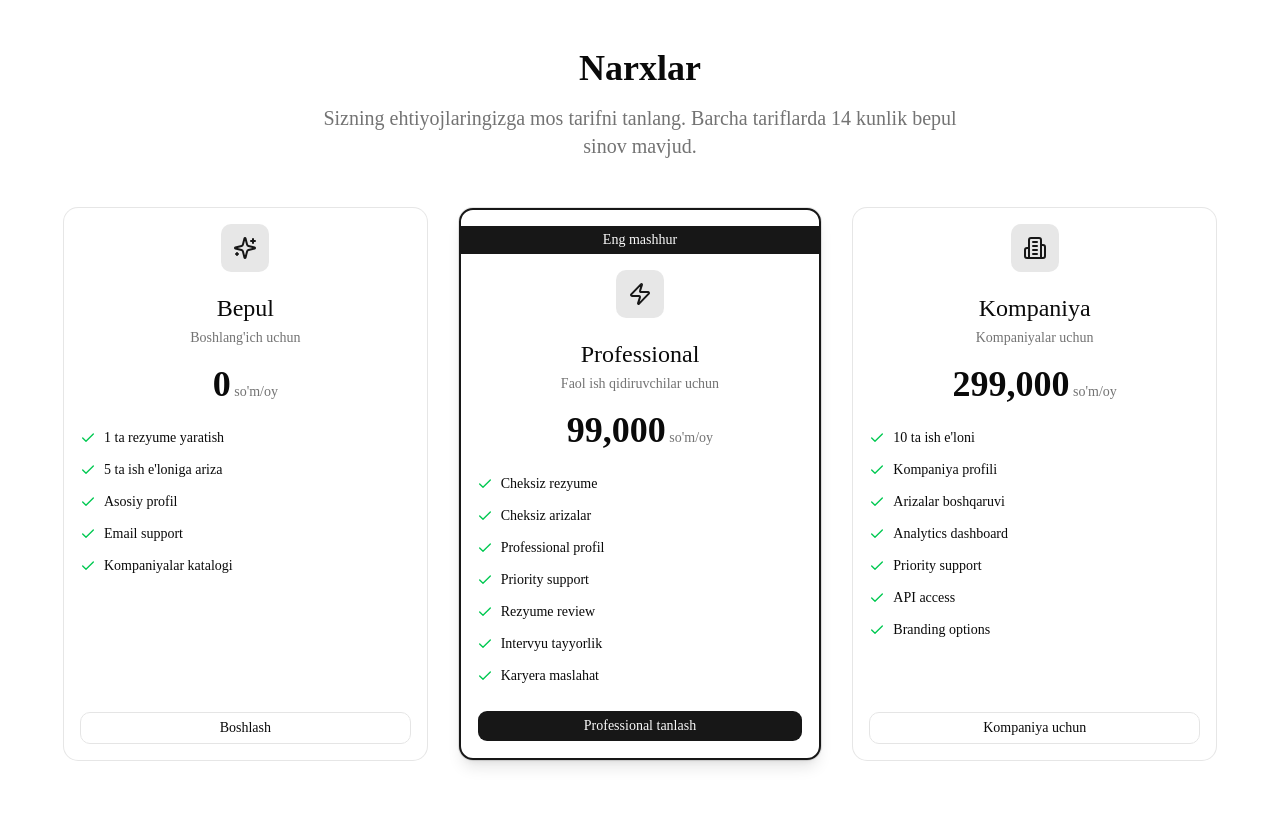
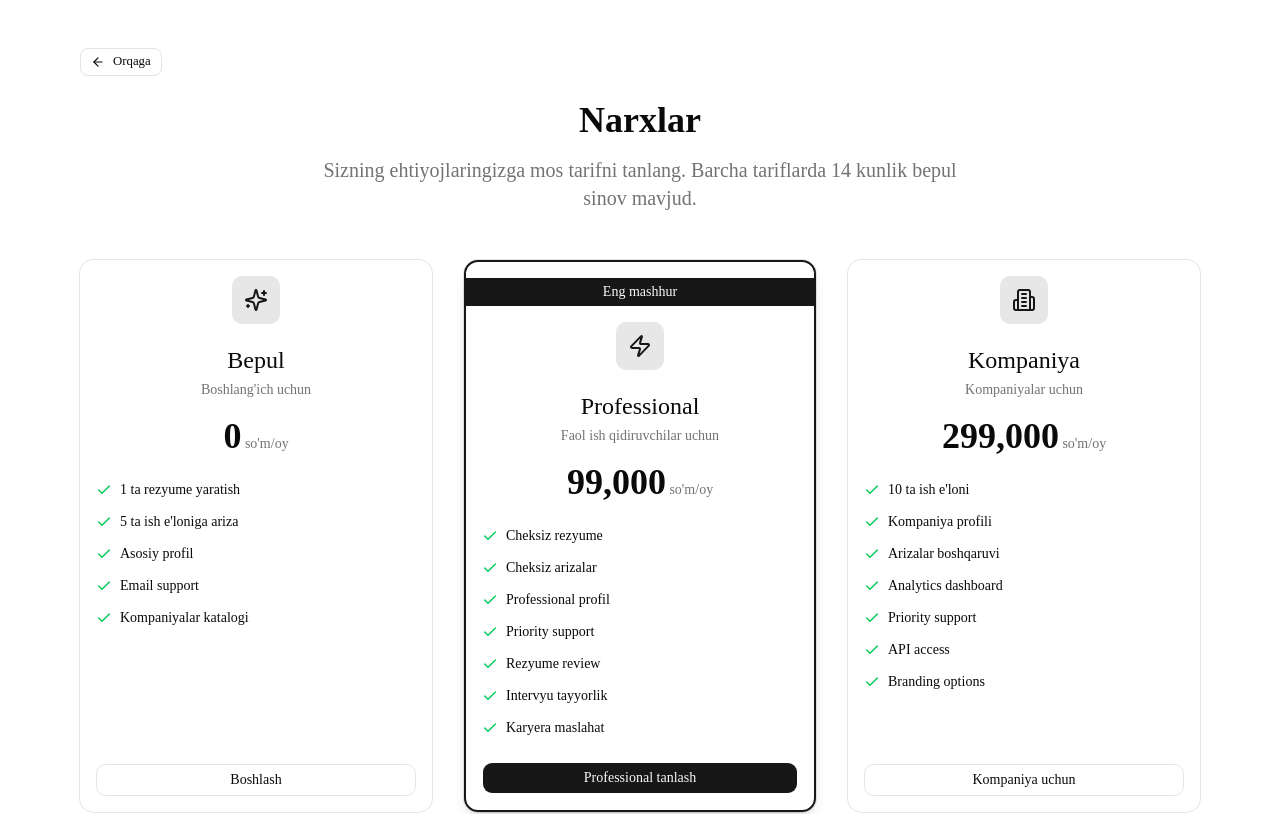
Before and after one commit to otabekxoff-creator/qadam.uz, a Next.js app in the folder frontend/: page /pricing in a window 1280 px wide. Shown: the top 814 px of the page. Built offline with nearby package versions, Linux system fonts and the light colour scheme.

Commit message:
Update pricing page: add back button

```diff
--- a/frontend/src/app/pricing/page.tsx
+++ b/frontend/src/app/pricing/page.tsx
@@ -4,7 +4,7 @@ import { motion } from "framer-motion";
 import { Card, CardContent, CardHeader, CardTitle } from "@/components/ui/card";
 import { Button } from "@/components/ui/button";
 import { Badge } from "@/components/ui/badge";
-import { Check, Sparkles, Zap, Building2 } from "lucide-react";
+import { Check, Sparkles, Zap, Building2, ArrowLeft } from "lucide-react";
 import Link from "next/link";
 
 export default function PricingPage() {
@@ -65,7 +65,17 @@ export default function PricingPage() {
 
   return (
     <div className="min-h-screen py-12 px-4">
-      <div className="container mx-auto max-w-6xl">
+      <div className="container mx-auto max-w-6xl px-4">
+        {/* Back Button */}
+        <div className="mb-6">
+          <Link href="/">
+            <Button variant="outline" size="sm" className="gap-2">
+              <ArrowLeft className="w-4 h-4" />
+              Orqaga
+            </Button>
+          </Link>
+        </div>
+
         <motion.div
           initial={{ opacity: 0, y: 20 }}
           animate={{ opacity: 1, y: 0 }}
```
